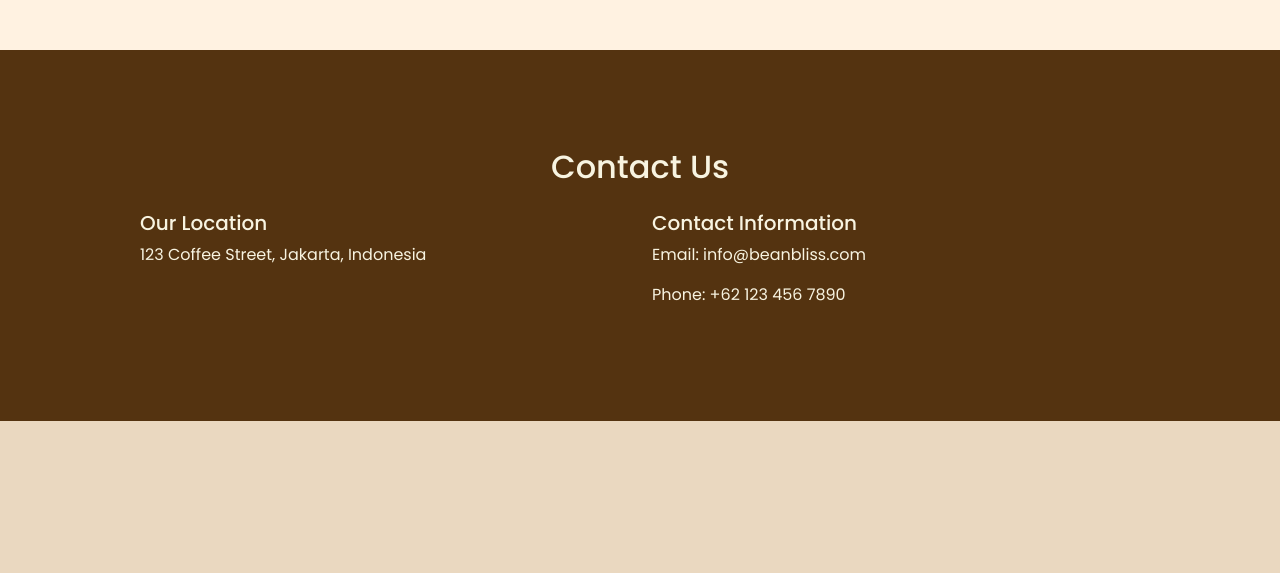
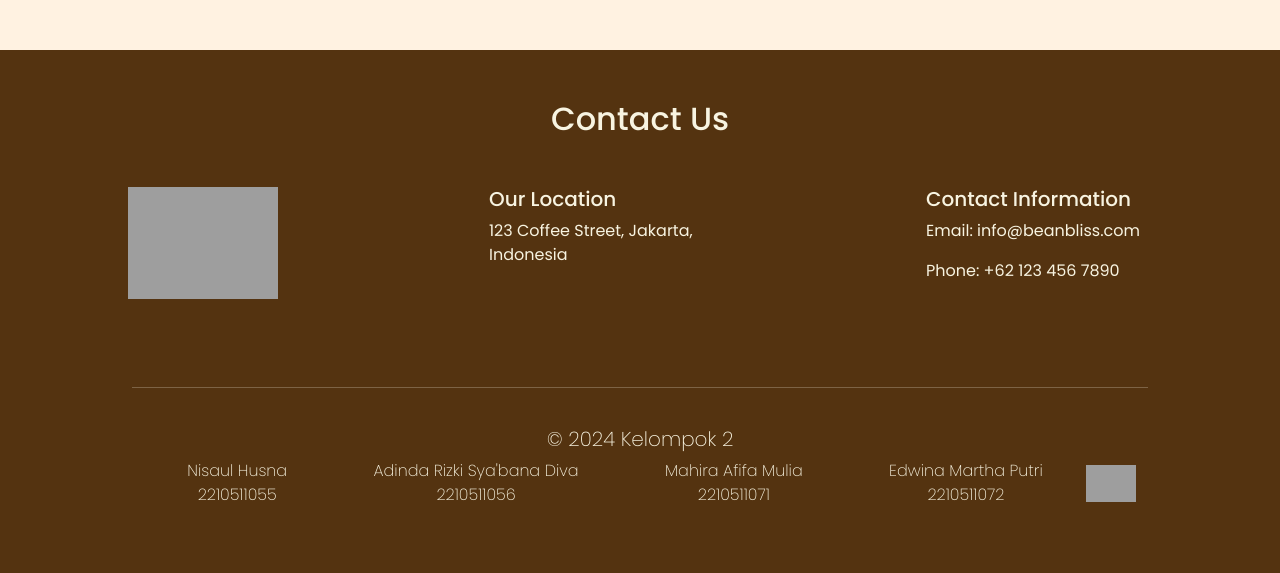
Before and after one commit to adndrsd1/coffeeShop, a PHP site: page / in a window 1280 px wide. Shown: the part 4377-4950 px from the top of the page. Before the commit the page ends 4798 px from the top, so only its background shows below. Run offline with PHP 8.4, Linux system fonts and the light colour scheme; grey boxes are pictures that could not be loaded.

Commit message:
footer contact

```diff
--- a/index.html
+++ b/index.html
@@ -30,7 +30,7 @@
                             <li class="nav-item"><a class="nav-link mx-lg-2" id="reservation-link" href="#reservationHome">Reservation</a></li>
                             <li class="nav-item"><a class="nav-link mx-lg-2" id="delivery-link" href="#deliveryHome">Delivery</a></li>
                             <li class="nav-item"><a class="nav-link mx-lg-2" id="about-link" href="#aboutHome">About</a></li>
-                            <li class="nav-item"><a class="nav-link mx-lg-2" id="contact-link" href="#contact">Contact</a></li>
+                            <li class="nav-item"><a class="nav-link mx-lg-2" id="footer-link" href="#footer">Contact</a></li>
                         </ul>
                     </div>
                 </div>
@@ -298,19 +298,52 @@
             </div>
         </section>
 
-        <!-- Contact Section -->
-        <section class="contact" id="contact">
-            <div class="container my-5">
+        <!-- Footer Section -->
+        <section class="footer" id="footer">
             <h2 class="text-center mb-4">Contact Us</h2>
-                <div class="row">
-                    <div class="col-md-6">
+            <div class="footer-container my-5">
+                <div class="logo">
+                    <img src="img/logo1.png" class="img">
+                </div>
+                <div class="location">
                     <h5>Our Location</h5>
                     <p>123 Coffee Street, Jakarta, Indonesia</p>
                 </div>
-                    <div class="col-md-6">
+                <div class="Info">
                     <h5>Contact Information</h5>
                     <p>Email: info@beanbliss.com</p>
                     <p>Phone: +62 123 456 7890</p>
+                </div>
+            </div>
+            <div class="kelompok">
+                <div class="row mt-4">
+                    <hr /><br />
+                    <div class="col-md-12">
+                        <div class="text-left">
+                            <h5>© 2024 Kelompok 2</h5>
+                        </div>
+                        <div class="anggota">
+                            <div class="text-center flex-grow-1">
+                                <p class="members">Nisaul Husna</p>
+                                <p class="numbers">2210511055</p>
+                            </div>
+                            <div class="text-center flex-grow-1">
+                                <p class="members">Adinda Rizki Sya'bana Diva</p>
+                                <p class="numbers">2210511056</p>
+                            </div>
+                            <div class="text-center flex-grow-1">
+                                <p class="members">Mahira Afifa Mulia</p>
+                                <p class="numbers">2210511071</p>
+                            </div>
+                            <div class="text-center flex-grow-1">
+                                <p class="members">Edwina Martha Putri</p>
+                                <p class="numbers">2210511072</p>
+                            </div>
+                            <div class="text-right">
+                                <a href="https://www.upnvj.ac.id/" target="_blank"><img src="img/upn.png" class="logo-upn">
+                                </a>
+                            </div>
+                        </div>
                     </div>
                 </div>
             </div>
--- a/style.css
+++ b/style.css
@@ -451,13 +451,54 @@ section.promo{
 }
 
 /* Contact Section */
-.contact {
+.footer {
   background-color: #543310;
   color: #F8F4E1;
 }
-.contact h2, .contact h5, .contact p {
+.footer .footer-container {
+  display: flex;
+  flex-wrap: wrap;
+  justify-content: space-between;
+}
+.footer .logo img {
+  width: 150px;
+}
+.footer .location,
+.footer .Info {
+    flex: 0 0 calc(25% - 30px);
+}
+.footer h2,
+.footer h5,
+.footer p {
   color: #F8F4E1;
 }
-
+.footer .kelompok {
+  font-weight: lighter;
+  margin-top: 30px;
+  padding: 1rem;
+  flex: 0 0 100%;
+  text-align: center;
+}
+.kelompok hr {
+  color: #F8F4E1;
+}
+.footer .kelompok h5 {
+  font-weight: lighter;
+  margin-top: 1rem;
+}
+.footer .kelompok .anggota {
+  display: flex;
+  justify-content: between;
+  align-items: center;
+}
+.members, .numbers {
+    display: flex;
+    justify-content: center;
+    align-items: center;
+    margin: 0;
+}
+.logo-upn {
+  width: 50px;
+}
 
 /*tulisan kal kecil ikut kecil*/
```
Lines whose indentation alone changed are shown as unchanged.
